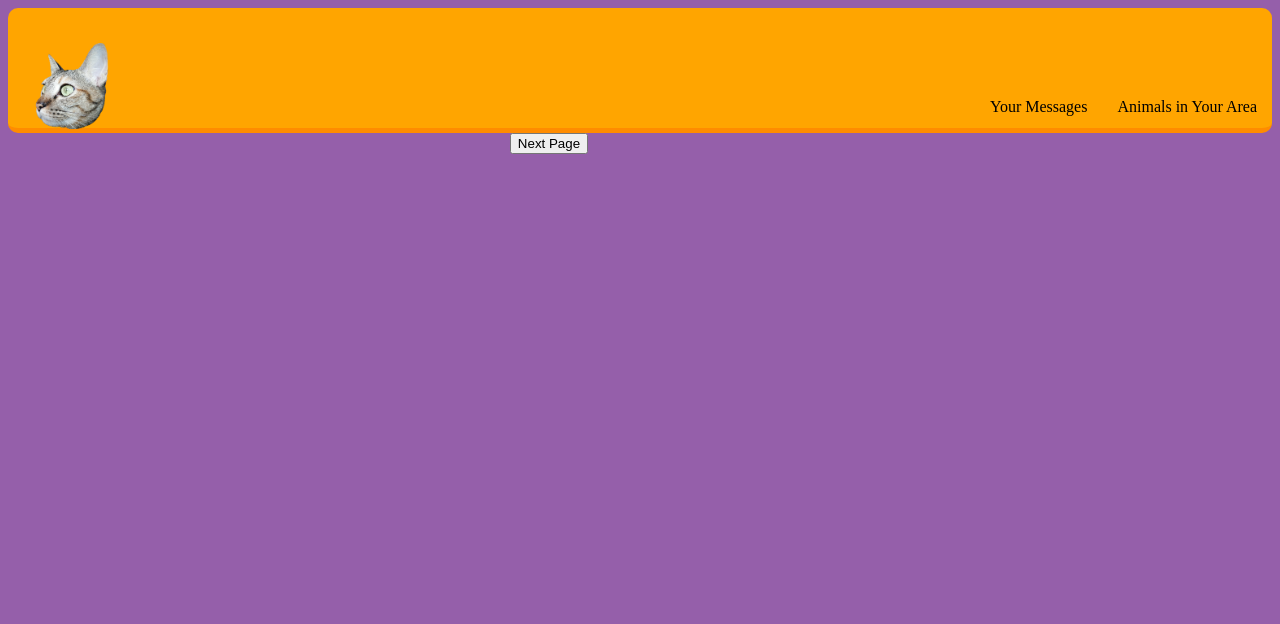
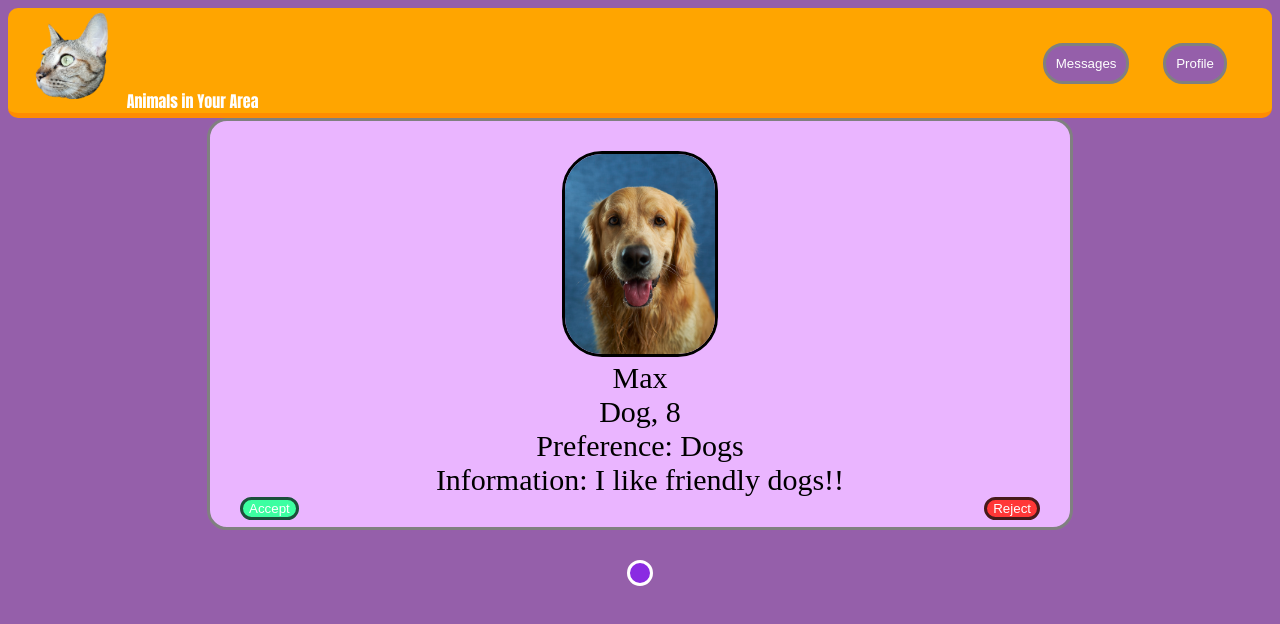
Before and after one commit to Snoopus/AiYa, a website: page index.html in a window 1280 px wide. Drawn offline with Linux system fonts and the light colour scheme.

Commit message:
worked on site

```diff
--- a/assets/styles.css
+++ b/assets/styles.css
@@ -2,13 +2,13 @@ body {
     background-color: rgb(149, 95, 170);
 }
 
-body div section .main-section{
+/* body div section .main-section{
     justify-content: center;
     align-items: center;
     text-align: center;
     max-width: 1200px;
     margin: 0 auto;
-}
+} */
 
 .upper {
     border-bottom: 5px solid darkorange;
@@ -19,21 +19,49 @@ body div section .main-section{
 
 .upper div {
     padding: 30px 15px 30px 15px;
+    font-family: Impact, Haettenschweiler, 'Arial Narrow Bold', sans-serif;
+    color: white;
 }
 
-.home img {
-    /* margin: 10px; */
-    float: left;
-    padding: 0;
+.logo {
+    display: inline;
 }
-.hometext {
+
+.buttons {
     float: right;
-    /* padding: 50px 15px; */
 }
 
 .messages {
-    float: right;
-    /* padding:  */
+    margin-right: 30px;
+    margin-top: 5px;
+    border: 3px solid grey;
+    background-color: rgb(149, 95, 170);
+    padding: 10px 10px;
+    border-radius: 20px;
+    color: white;
+    transition-duration: 300ms;
+}
+
+.messages:hover {
+    color: black;
+    background-color: blueviolet;
+    border-color: white;
+}
+
+.profile {
+    margin-right: 30px;
+    border: 3px solid grey;
+    background-color: rgb(149, 95, 170);
+    padding: 10px 10px;
+    border-radius: 20px;
+    color: white;
+    transition-duration: 300ms;
+}
+
+.profile:hover {
+    color: black;
+    background-color: blueviolet;
+    border-color: white;
 }
 
 .clearfix::after {
@@ -42,8 +70,52 @@ body div section .main-section{
     display: table;
 }
 
-.next-ship {
+.match {
+    padding: 30px;
+    justify-content: center;
+    align-items: center;
+    text-align: center;
+    max-width: 800px;
+    border: 3px solid grey;
+    border-radius: 20px;
+    background-color: rgb(234, 181, 255);
+}
+
+.match img {
+    border: 3px solid black;
+    border-radius: 40px;
+}
+
+.match div {
+    font-size: 30px;
+}
+
+.match .accept {
+    float:left;
+    border: 3px solid rgb(28, 79, 59);
+    border-radius: 20px;
+    background-color: rgb(60, 255, 161);
+    color: white;
+}
+
+.match .reject {
+    float: right;
+    border: 3px solid rgb(70, 26, 26);
+    border-radius: 20px;
+    background-color: rgb(255, 55, 55);
+    color: white;
+}
+
+.next {
     justify-content: center;
     align-items: center;
     text-align: center;
 }
+
+.next button {
+    margin-top: 30px;
+    border: 3px solid white;
+    background-color: blueviolet;
+    border-radius: 20px;
+    padding: 10px 10px;
+}
--- a/index.html
+++ b/index.html
@@ -11,26 +11,44 @@
     <body>
         <div class = "wrapper">
             <section class = "upper">
-                <div class = "home">
-                    <img class = "home" src = "./assets/cat.png" height = 100px>
+                <div class = "logo">
+                    <span><img class = "home" src = "./assets/cat.png" height = 100px></span>
+                    <span class = "text">
+                        Animals in Your Area
+                    </span>
                 </div>
-                <div class = "hometext">
-                    Animals in Your Area
-                </div>
-                <div class = "messages">
-                    Your Messages
-                </div>
-                <div class = "login">
-
+                <div class = "buttons">
+                    <button class = "messages">Messages</button>
+                    <button class = "profile">Profile</button>
                 </div>
             </section>
-            <section class = "main-section">
+            <center><section class = "main-section">
+                <div class = match>
+                    <img src = "./assets/dawg.jpg" height = 200px>
+                    <div class = "name">
+                        Max
+                    </div>
+                    <div class = "species">
+                        Dog, 8
+                    </div>
+                    <div class = "preference">
+                        Preference: Dogs
+                    </div>
+                    <div class = "bio">
+                        Information: I like friendly dogs!!
+                    </div>
 
-            </section>
+                    <div class = "choices">
+                        <button class = "accept">Accept</button>
+                        <button class = "reject">Reject</button>
+                    </div>
+                </div>
+            </section></center>
 
-            <section class = "next-ship">
+            <section class = "next">
                 <div class = "button-itself">
-                    <button onclick="window.location.href = 'page.html';">Next Page</button>
+                    <!-- <button onclick="window.location.href = 'page.html';">Next Page</button> -->
+                    <button class = "click"></button>
                 </div>
             </section>
 
```
Also changed, not shown: assets/dawg.jpg (added).
